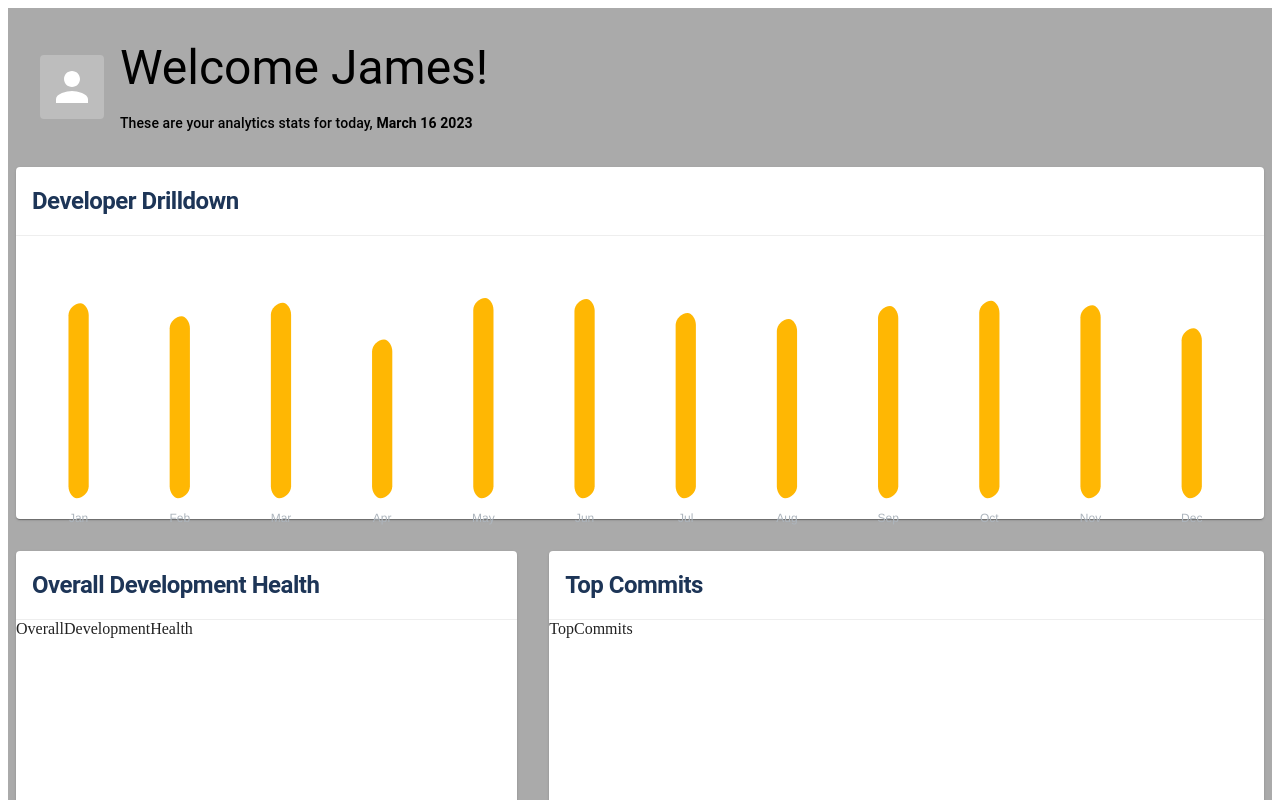
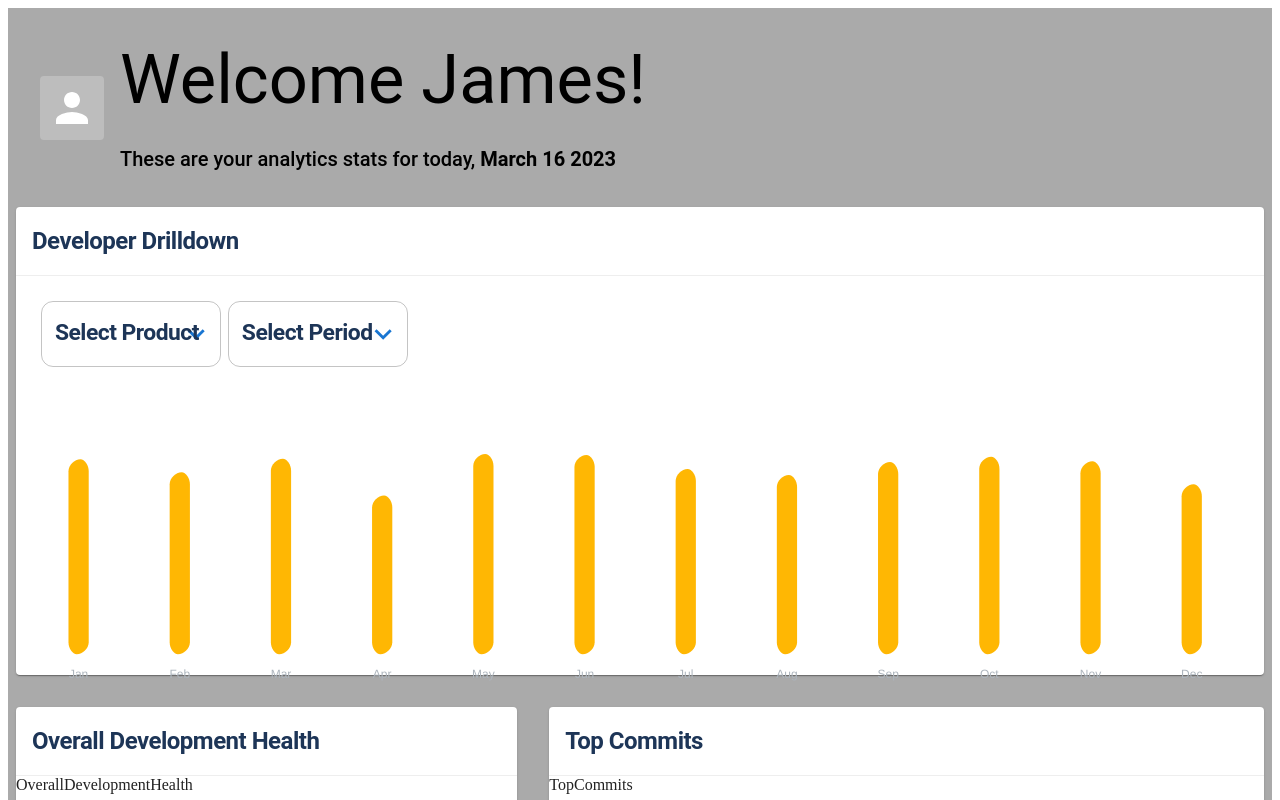
Before and after one commit to MatanBenShabat/MUI-HOMEWORK-TEMPLATE, a React (Create React App) app: page / in a window 1280 px wide. Shown: the top 800 px of the page. Built offline with nearby package versions, Linux system fonts and the light colour scheme.

Commit message:
Custom Select

```diff
--- /dev/null
+++ b/src/Components/CustomSelect.tsx
@@ -0,0 +1,40 @@
+import styled from "@emotion/styled";
+import { FormControl, InputLabel, OutlinedInput, Select } from "@mui/material";
+import React from "react";
+import KeyboardArrowDownIcon from "@mui/icons-material/KeyboardArrowDown";
+
+interface CustomSelectProps {
+  title: string
+}
+
+
+const CustomSelect: React.FC<CustomSelectProps> = ({ title }) => {
+
+  const StyledSelect = styled(Select)({
+    "& .MuiSelect-icon": {
+      color: "#1976d2",
+    },
+  });
+
+  return (
+    <FormControl
+      sx={{
+        width: "15%",
+      }}
+    >
+      <InputLabel
+        sx={{ color: "#1d3557", fontWeight: 700, letterSpacing: -0.5 }}
+      >
+        {title}
+      </InputLabel>
+      <StyledSelect
+        IconComponent={KeyboardArrowDownIcon}
+        sx={{ borderRadius: 3, color: "primary.main"}}
+        multiple
+        input={<OutlinedInput label={title} />}
+      ></StyledSelect>
+    </FormControl>
+  );
+}
+
+export default CustomSelect;
--- a/src/Components/DeveloperDrilldown/index.tsx
+++ b/src/Components/DeveloperDrilldown/index.tsx
@@ -1,12 +1,19 @@
 import React from "react";
 import { DATA } from "../../mock/mock";
+import CustomSelect from "../CustomSelect";
 import TitledComponent from "../TitledComponent";
 import Diagram from "./Diagram";
 import Graphs from "./Graphs";
+import { Box } from "@mui/material";
+
 
 const DeveloperDrillDown = () => {
   return (
     <TitledComponent title="Developer Drilldown" xs={12}>
+      <Box sx={{display:"flex", p:"2%",gap:"0.6%"}}>
+      <CustomSelect title={"Select Product"} />
+      <CustomSelect title={"Select Period"} />
+      </Box>
       <Diagram data={DATA.developerDrilldown} />
       <Graphs />
     </TitledComponent>
--- a/src/Components/OverallDevelopmentHealth/index.tsx
+++ b/src/Components/OverallDevelopmentHealth/index.tsx
@@ -1,4 +1,3 @@
-import { Grid, Paper } from "@mui/material";
 import React from "react";
 import TitledComponent from "../TitledComponent";
 
--- a/src/Components/TopCollaborators/index.tsx
+++ b/src/Components/TopCollaborators/index.tsx
@@ -1,4 +1,3 @@
-import { Grid, Paper } from "@mui/material";
 import React from "react";
 import TitledComponent from "../TitledComponent";
 
```
Also changed, not shown: src/App.tsx (+6 -2 lines).
